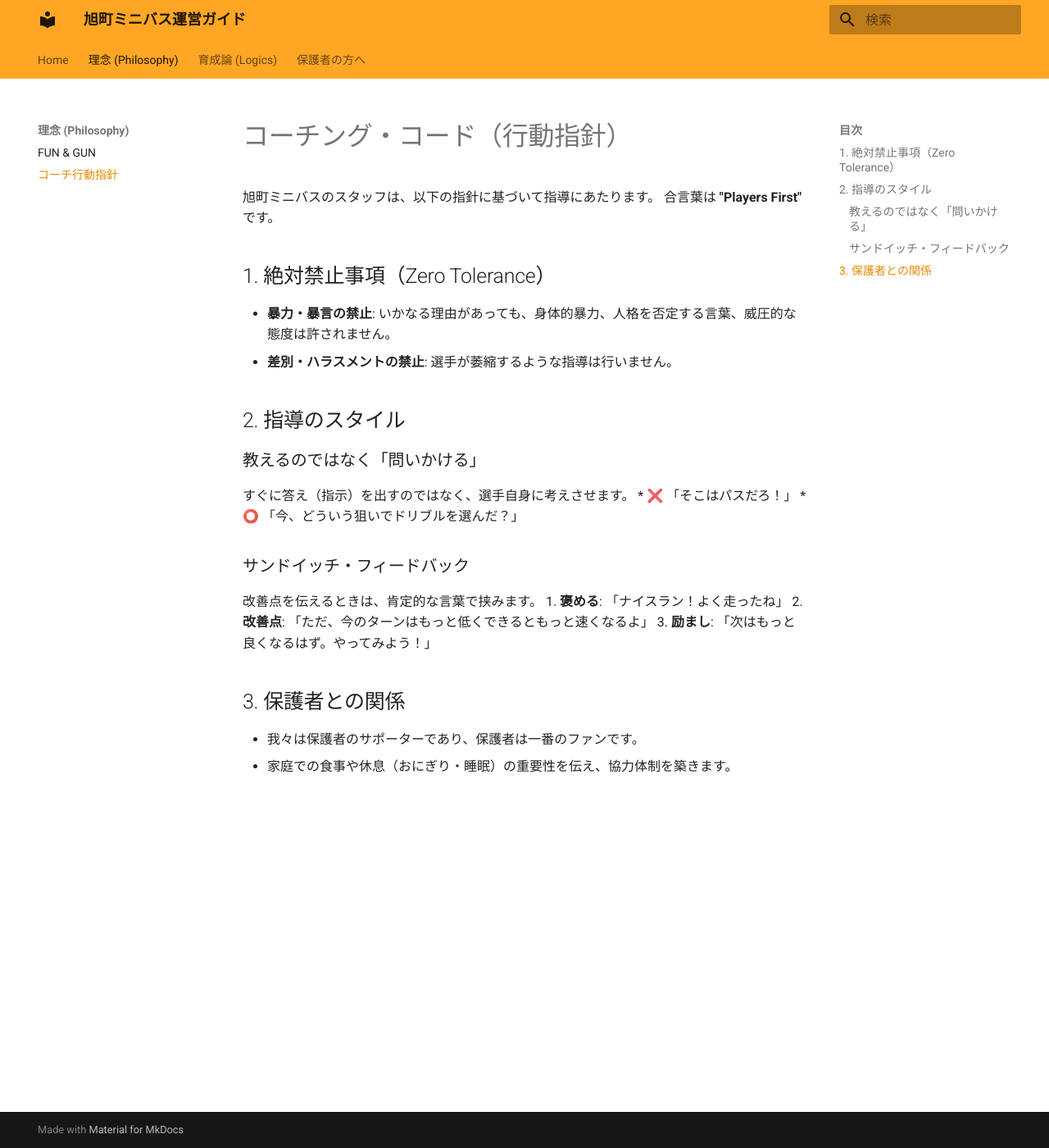
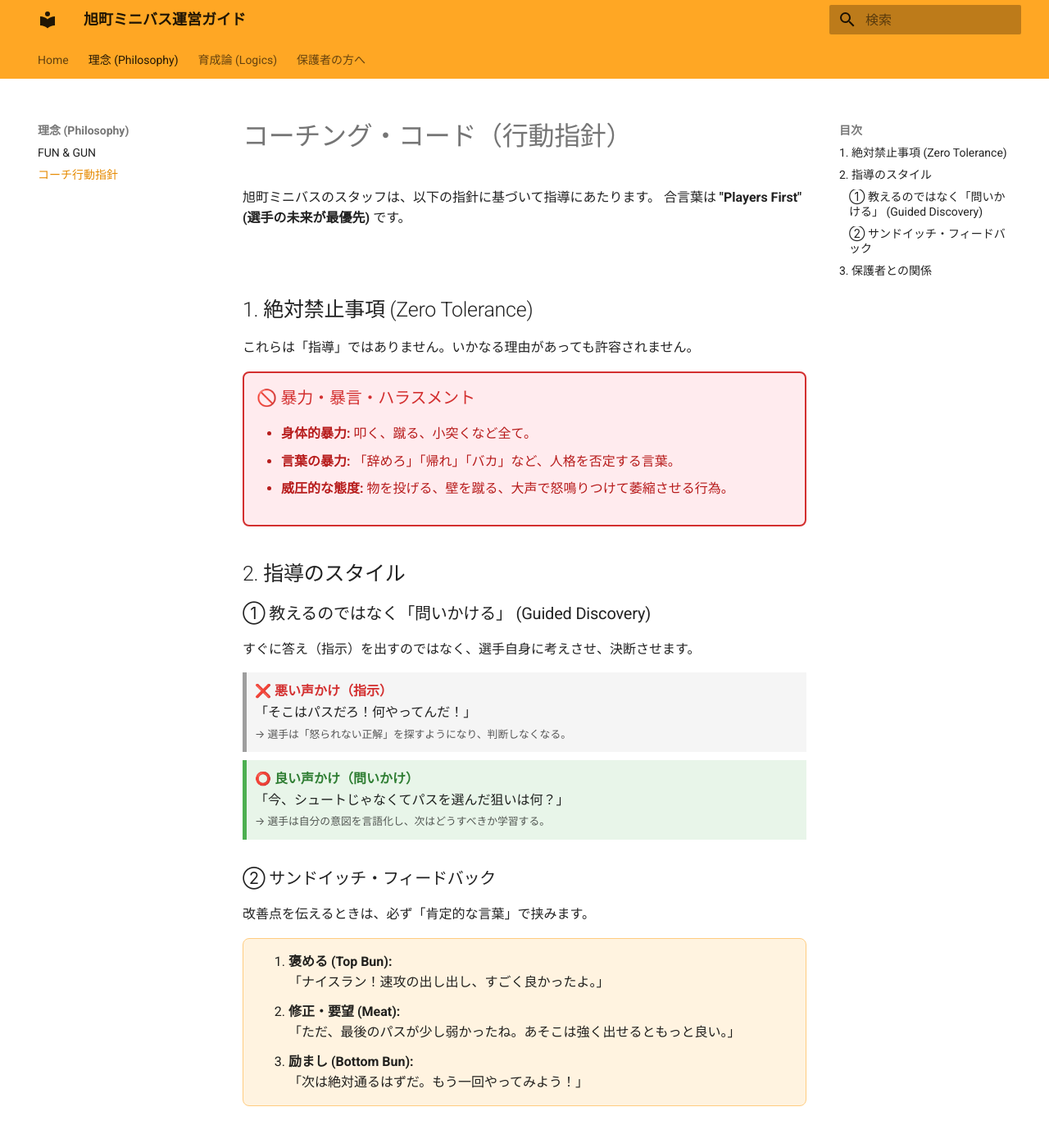
Before and after one commit to kawaiikumichan/asahicho-minibus-ops, an MkDocs documentation site: the page built from docs/00_Philosophy/coaching_code.md, in a window 1280 px wide and 1400 px high. Shown: the whole window at 82% size. Built offline with MkDocs 1.6.1 and Material for MkDocs 9.7.7, drawn with Linux system fonts in a browser that asks for light colours; some of the changed text lies outside the part shown.

Commit message:
Update coaching_code.md

```diff
--- a/docs/00_Philosophy/coaching_code.md
+++ b/docs/00_Philosophy/coaching_code.md
@@ -1,24 +1,61 @@
 # コーチング・コード（行動指針）
 
 旭町ミニバスのスタッフは、以下の指針に基づいて指導にあたります。
-合言葉は **"Players First"** です。
+合言葉は **"Players First" (選手の未来が最優先)** です。
 
-## 1. 絶対禁止事項（Zero Tolerance）
-* **暴力・暴言の禁止**: いかなる理由があっても、身体的暴力、人格を否定する言葉、威圧的な態度は許されません。
-* **差別・ハラスメントの禁止**: 選手が萎縮するような指導は行いません。
+<br>
+
+## 1. 絶対禁止事項 (Zero Tolerance)
+
+これらは「指導」ではありません。いかなる理由があっても許容されません。
+
+<div style="border: 2px solid #d32f2f; background-color: #ffebee; padding: 15px; border-radius: 8px; color: #b71c1c; margin-bottom: 30px;">
+    <h3 style="margin-top: 0; color: #d32f2f;">🚫 暴力・暴言・ハラスメント</h3>
+    <ul>
+        <li><strong>身体的暴力:</strong> 叩く、蹴る、小突くなど全て。</li>
+        <li><strong>言葉の暴力:</strong> 「辞めろ」「帰れ」「バカ」など、人格を否定する言葉。</li>
+        <li><strong>威圧的な態度:</strong> 物を投げる、壁を蹴る、大声で怒鳴りつけて萎縮させる行為。</li>
+    </ul>
+</div>
 
 ## 2. 指導のスタイル
-### 教えるのではなく「問いかける」
-すぐに答え（指示）を出すのではなく、選手自身に考えさせます。
-* ❌ 「そこはパスだろ！」
-* ⭕ 「今、どういう狙いでドリブルを選んだ？」
 
-### サンドイッチ・フィードバック
-改善点を伝えるときは、肯定的な言葉で挟みます。
-1. **褒める**: 「ナイスラン！よく走ったね」
-2. **改善点**: 「ただ、今のターンはもっと低くできるともっと速くなるよ」
-3. **励まし**: 「次はもっと良くなるはず。やってみよう！」
+### ① 教えるのではなく「問いかける」 (Guided Discovery)
+すぐに答え（指示）を出すのではなく、選手自身に考えさせ、決断させます。
+
+<div style="display: flex; flex-direction: column; gap: 10px; margin-bottom: 20px;">
+  <div style="background-color: #f5f5f5; border-left: 5px solid #9e9e9e; padding: 10px;">
+    <span style="color: #d32f2f; font-weight: bold;">❌ 悪い声かけ（指示）</span><br>
+    「そこはパスだろ！何やってんだ！」<br>
+    <small>→ 選手は「怒られない正解」を探すようになり、判断しなくなる。</small>
+  </div>
+  <div style="background-color: #e8f5e9; border-left: 5px solid #4caf50; padding: 10px;">
+    <span style="color: #2e7d32; font-weight: bold;">⭕ 良い声かけ（問いかけ）</span><br>
+    「今、シュートじゃなくてパスを選んだ狙いは何？」<br>
+    <small>→ 選手は自分の意図を言語化し、次はどうすべきか学習する。</small>
+  </div>
+</div>
+
+### ② サンドイッチ・フィードバック
+改善点を伝えるときは、必ず「肯定的な言葉」で挟みます。
+
+<div style="background-color: #fff3e0; padding: 15px; border-radius: 8px; border: 1px solid #ffcc80;">
+    <ol style="margin: 0; padding-left: 20px;">
+        <li style="margin-bottom: 10px;"><strong>褒める (Top Bun):</strong><br>「ナイスラン！速攻の出し出し、すごく良かったよ。」</li>
+        <li style="margin-bottom: 10px;"><strong>修正・要望 (Meat):</strong><br>「ただ、最後のパスが少し弱かったね。あそこは強く出せるともっと良い。」</li>
+        <li><strong>励まし (Bottom Bun):</strong><br>「次は絶対通るはずだ。もう一回やってみよう！」</li>
+    </ol>
+</div>
+
+<br>
 
 ## 3. 保護者との関係
-* 我々は保護者のサポーターであり、保護者は一番のファンです。
-* 家庭での食事や休息（おにぎり・睡眠）の重要性を伝え、協力体制を築きます。
+
+* **パートナーシップ:** 我々は保護者のサポーターであり、保護者は一番のファンです。
+* **家庭との連携:** 挨拶や整理整頓、食事（おにぎり）、睡眠の重要性を保護者会等で伝え、協力体制を築きます。
+
+<div style="background-color: #e3f2fd; padding: 15px; border-radius: 5px; color: #0d47a1;">
+    <strong>🤝 コーチからのお願い</strong><br>
+    家庭で「コーチはこう言ってたけど、パパは違うと思う」といった批判は避けてください。<br>
+    子供が混乱してしまいます。疑問がある場合は、直接コーチまでご相談ください。
+</div>
```
